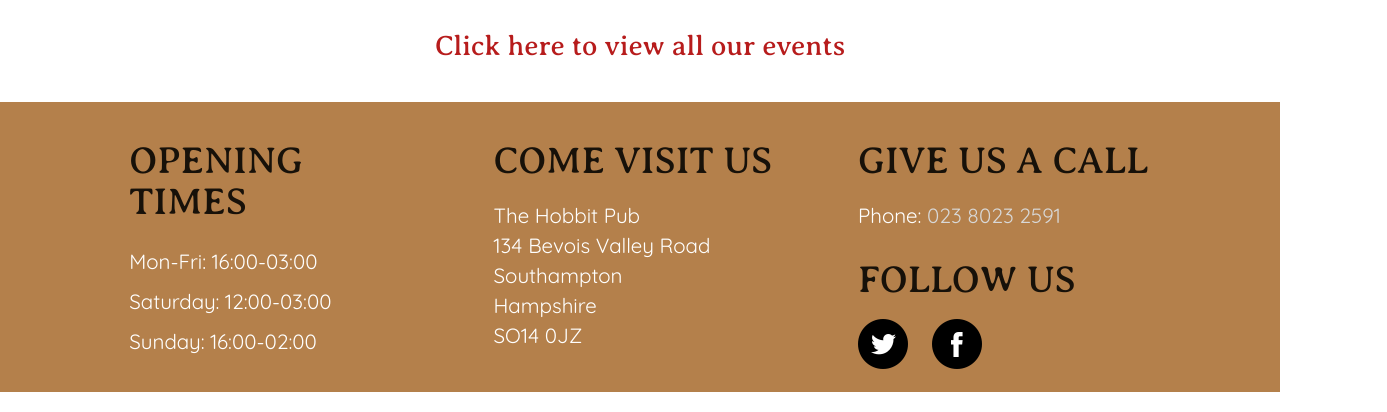
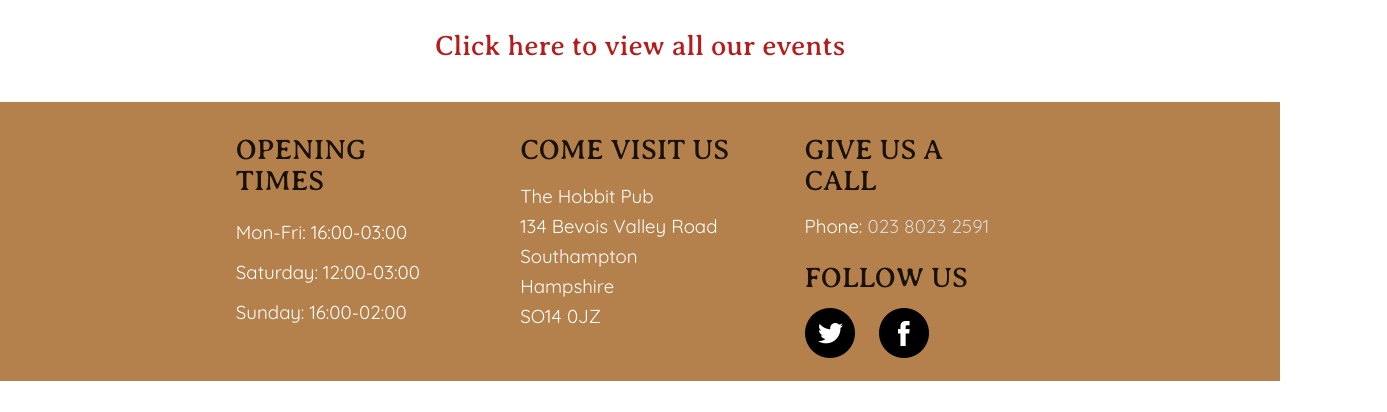
Before and after one commit to elizabethmaccabe/TheHobbitPub, a website: page site/index.html in a window 1280 px wide. Shown: the part 1529-1941 px from the top of the page, 1387 px wide, since content can reach past the window. Drawn offline with Linux system fonts and the light colour scheme.

Commit message:
Updated footer

```diff
--- a/site/index.html
+++ b/site/index.html
@@ -65,17 +65,17 @@
         </main>
         <footer>
             <div class="row">
-                <div class="col s12 offset-l1">
-                    <div class="times col s12 m4 l3">
-                        <h3>OPENING TIMES</h3>
+                <div class="col s12 l9 offset-l2">
+                    <div class="times col s12 m3 l3">
+                        <h4>OPENING TIMES</h4>
                         <ul>
                             <li>Mon-Fri: 16:00-03:00</li>
                             <li>Saturday: 12:00-03:00</li>
                             <li>Sunday: 16:00-02:00</li>
                         </ul>
                     </div>
-                    <div class="address col s12 m4 l3">
-                        <h3>COME VISIT US</h3>
+                    <div class="address col s12 m3 l3">
+                        <h4>COME VISIT US</h4>
                         <ul>
                             <li>The Hobbit Pub</li>
                             <li>134 Bevois Valley Road</li>
@@ -84,12 +84,12 @@
                             <li>SO14 0JZ</li>
                         </ul>
                     </div>
-                    <div class="contact col s12 m4 l3">
-                        <h3>GIVE US A CALL</h3>
+                    <div class="contact col s12 m3 l3">
+                        <h4>GIVE US A CALL</h4>
                         <ul>
                             <li>Phone: <a href="tel:[+442380232591]">023 8023 2591</a></li>
                         </ul>
-                        <h3>FOLLOW US</h3>
+                        <h4>FOLLOW US</h4>
                         <ul class="social">
                             <li><a><img src="images/Twitter.png"></a></li>
                             <li><a><img src="images/Facebook.png"></a></li>
--- a/site/scss/base/_typography.scss
+++ b/site/scss/base/_typography.scss
@@ -20,6 +20,12 @@
     @include fontSize(40px);
 }
 
+h4
+{
+    text-align: left;
+    @include fontSize(30px);
+}
+
 p
 {
     font-family: $font-body-regular;
--- a/site/scss/layout/_footer.scss
+++ b/site/scss/layout/_footer.scss
@@ -17,7 +17,7 @@
     li
     {
         font-family: $font-body-regular;
-        @include fontSize(22px);
+        @include fontSize(20px);
         color: $color-white;
     }
 
```
Also changed, not shown: site/contact.html (+8 -8 lines), site/drinks.html (+8 -8 lines), site/events.html (+8 -8 lines), site/offers.html (+8 -8 lines), site/css/main.css.
